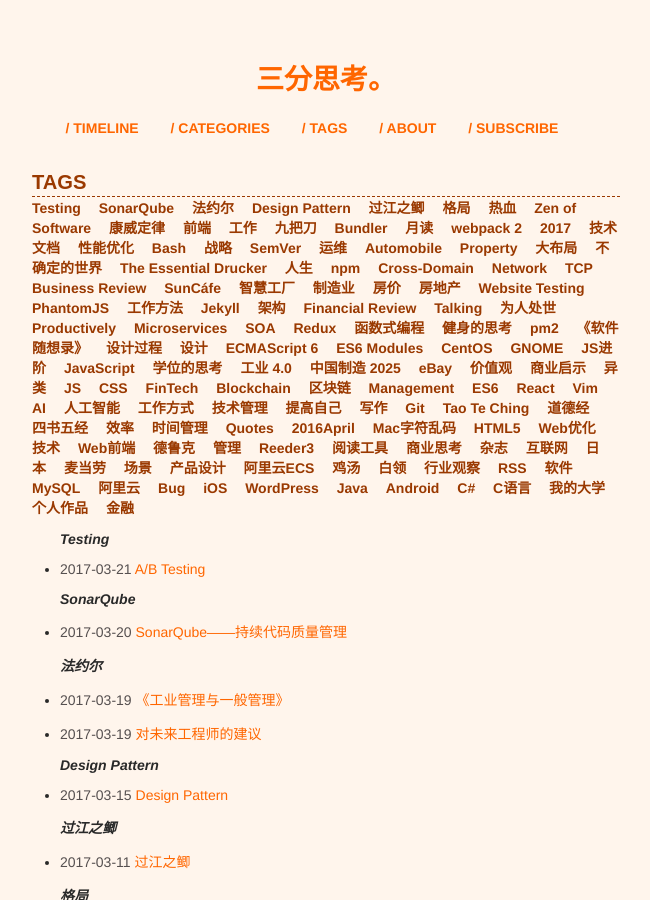
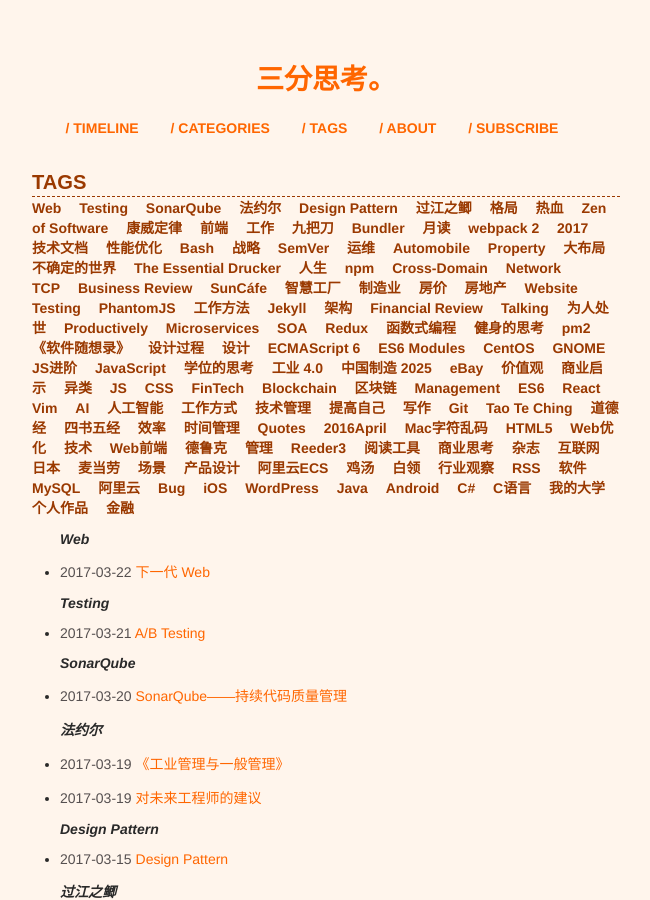
Before and after one commit to xianyuxmu/xianyuxmu.github.io, a Jekyll site: the page built from tags/index.md, in a window 1280 px wide and 900 px high. Shown: the whole window, without its empty margins (314-964 px from the left). Built offline with Jekyll 4.4.1, drawn with Linux system fonts in a browser that asks for light colours; comment, search, counter and statistics services are not loaded.

Commit message:
下一代 Web

```diff
--- a/_drafts/2017-03-22-next-generation-web-learning.md
+++ b/_posts/2017-03-22-next-generation-web-learning.md
@@ -1,10 +1,16 @@
+---
+layout: post
+title: 下一代 Web
+date: 2017-03-22 20:00:00 +0800
+categories:
+- Tech
+tags:
+- Web
+
+---
 
 
 ## 下一代 Web 学习
-
-下一代 Web
-
-
 
 ### [App Shell 模型](https://developers.google.com/web/fundamentals/architecture/app-shell)
 
```
